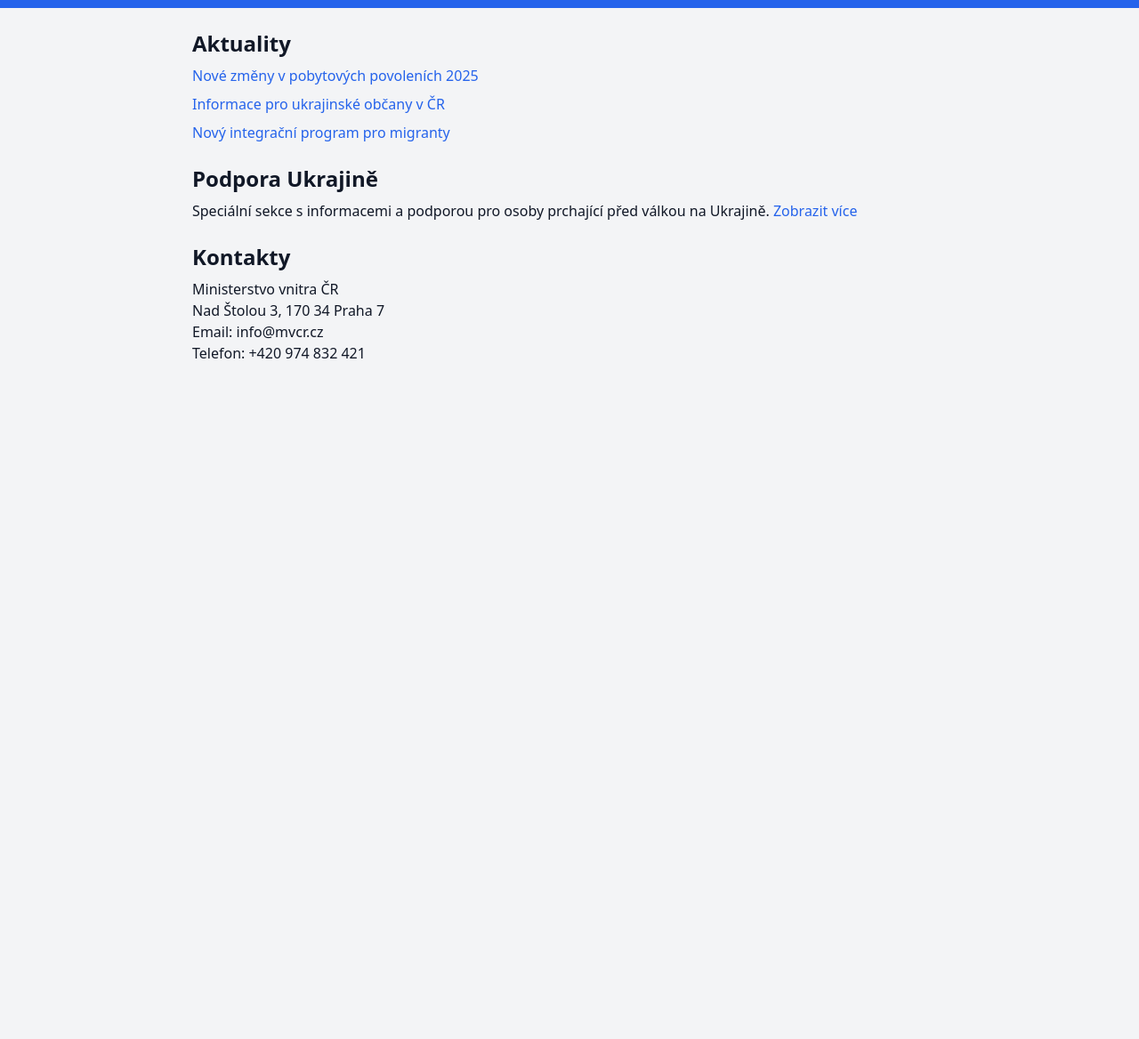
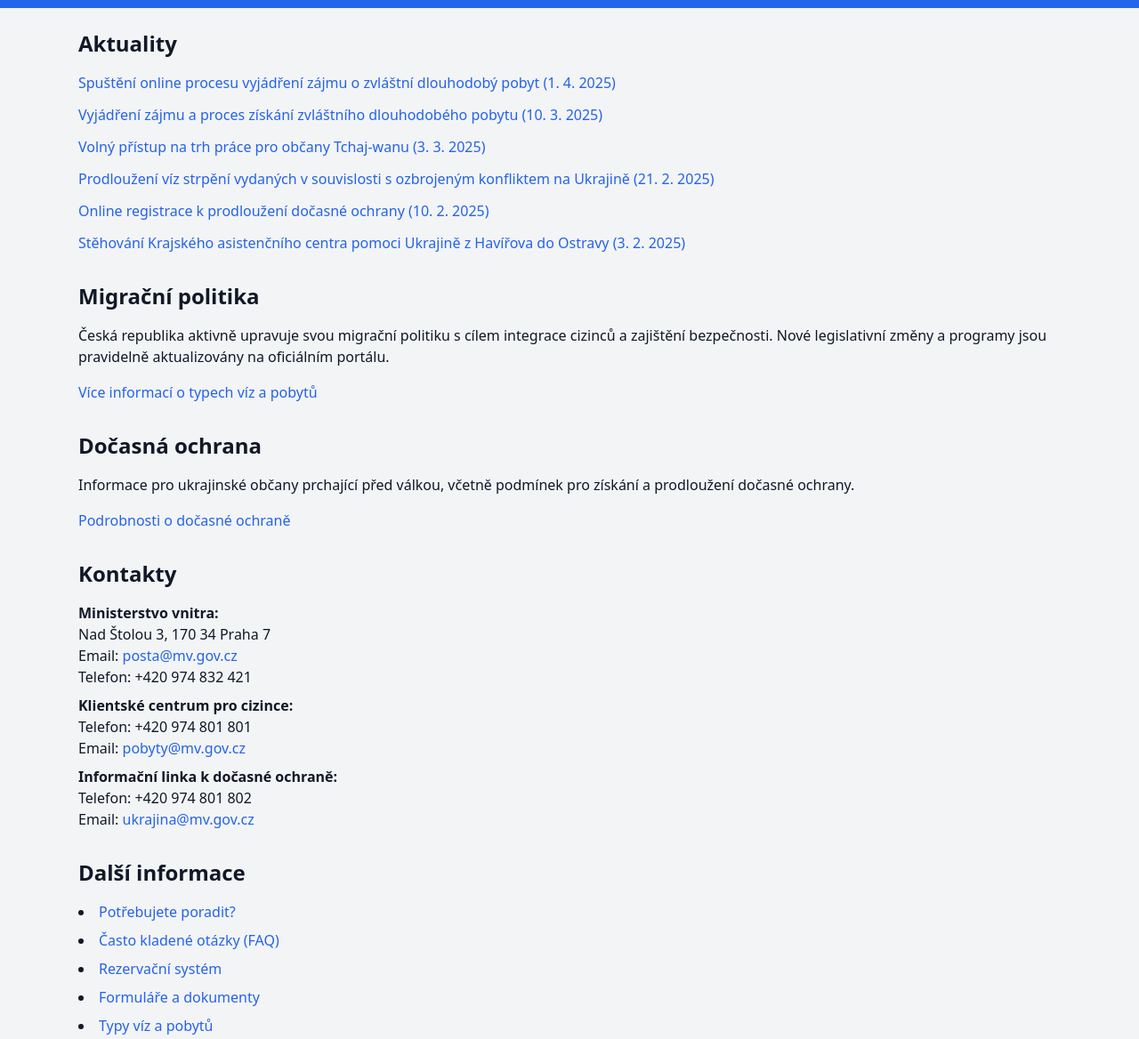
Before and after one commit to dankarapetian/migration-czech, a plain HTML site: page index.html in a window 1280 px wide. Shown: the part 107-1275 px from the top of the page at 89% size. Before the commit the page ends 800 px from the top, so only its background shows below. Drawn offline with nearby package versions, Linux system fonts and the light colour scheme.

Commit message:
Update index.html

```diff
--- a/index.html
+++ b/index.html
@@ -3,44 +3,118 @@
 <head>
   <meta charset="UTF-8" />
   <meta name="viewport" content="width=device-width, initial-scale=1.0" />
-  <title>Integrační portál</title>
+  <title>Integrační portál pro cizince</title>
   <link href="https://cdn.jsdelivr.net/npm/tailwindcss@2.2.19/dist/tailwind.min.css" rel="stylesheet" />
 </head>
 <body class="bg-gray-100 text-gray-900">
+  <!-- Header -->
   <header class="bg-white shadow p-4 flex justify-between items-center">
     <div class="text-xl font-bold">Integrační portál</div>
     <img src="https://flagcdn.com/w320/cz.png" alt="CZ Flag" class="h-6">
   </header>
 
+  <!-- Navigation -->
   <nav class="bg-blue-600 text-white p-3 flex space-x-4">
-    <a href="#" class="hover:underline">O nás</a>
-    <a href="#" class="hover:underline">Aktuality</a>
-    <a href="#" class="hover:underline">Kontakty</a>
+    <a href="https://ipc.gov.cz/o-nas/" class="hover:underline">O nás</a>
+    <a href="https://ipc.gov.cz/aktuality/" class="hover:underline">Aktuality</a>
+    <a href="https://ipc.gov.cz/kontakty/" class="hover:underline">Kontakty</a>
     <a href="form.html" class="bg-white text-blue-600 px-3 py-1 rounded ml-auto font-bold">Ověřit údaje</a>
   </nav>
 
-  <main class="max-w-4xl mx-auto p-6">
-    <section class="mb-6">
-      <h2 class="text-2xl font-semibold mb-2">Aktuality</h2>
-      <ul class="space-y-2">
-        <li><a href="#" class="text-blue-600 hover:underline">Nové změny v pobytových povoleních 2025</a></li>
-        <li><a href="#" class="text-blue-600 hover:underline">Informace pro ukrajinské občany v ČR</a></li>
-        <li><a href="#" class="text-blue-600 hover:underline">Nový integrační program pro migranty</a></li>
+  <!-- Main Content -->
+  <main class="max-w-6xl mx-auto p-6">
+    <!-- Aktuality -->
+    <section class="mb-8">
+      <h2 class="text-2xl font-semibold mb-4">Aktuality</h2>
+      <ul class="space-y-3">
+        <li>
+          <a href="https://ipc.gov.cz/aktuality/spusteni-online-procesu-vyjadreni-zajmu-o-zvlastni-dlouhodoby-pobyt/" class="text-blue-600 hover:underline">
+            Spuštění online procesu vyjádření zájmu o zvláštní dlouhodobý pobyt (1. 4. 2025)
+          </a>
+        </li>
+        <li>
+          <a href="https://ipc.gov.cz/aktuality/vyjadreni-zajmu-a-proces-ziskani-zvlastniho-dlouhodobeho-pobytu/" class="text-blue-600 hover:underline">
+            Vyjádření zájmu a proces získání zvláštního dlouhodobého pobytu (10. 3. 2025)
+          </a>
+        </li>
+        <li>
+          <a href="https://ipc.gov.cz/aktuality/volny-pristup-na-trh-prace-pro-obcany-vybranych-zemi-se-rozsiruje-o-obcany-tchaj-wanu/" class="text-blue-600 hover:underline">
+            Volný přístup na trh práce pro občany Tchaj-wanu (3. 3. 2025)
+          </a>
+        </li>
+        <li>
+          <a href="https://ipc.gov.cz/aktuality/prodlouzeni-viz-strpeni-vydanych-v-souvislosti-s-ozbrojenym-konfliktem-na-ukrajine/" class="text-blue-600 hover:underline">
+            Prodloužení víz strpění vydaných v souvislosti s ozbrojeným konfliktem na Ukrajině (21. 2. 2025)
+          </a>
+        </li>
+        <li>
+          <a href="https://ipc.gov.cz/aktuality/online-registrace-k-prodlouzeni-docasne-ochrany/" class="text-blue-600 hover:underline">
+            Online registrace k prodloužení dočasné ochrany (10. 2. 2025)
+          </a>
+        </li>
+        <li>
+          <a href="https://ipc.gov.cz/aktuality/stehovani-krajského-asistencniho-centra-pomoci-ukrajine-z-havirova-do-ostravy/" class="text-blue-600 hover:underline">
+            Stěhování Krajského asistenčního centra pomoci Ukrajině z Havířova do Ostravy (3. 2. 2025)
+          </a>
+        </li>
       </ul>
     </section>
 
-    <section class="mb-6">
-      <h2 class="text-2xl font-semibold mb-2">Podpora Ukrajině</h2>
-      <p>Speciální sekce s informacemi a podporou pro osoby prchající před válkou na Ukrajině. <a href="#" class="text-blue-600 hover:underline">Zobrazit více</a></p>
+    <!-- Migration Policy -->
+    <section class="mb-8">
+      <h2 class="text-2xl font-semibold mb-4">Migrační politika</h2>
+      <p class="mb-4">
+        Česká republika aktivně upravuje svou migrační politiku s cílem integrace cizinců a zajištění bezpečnosti. Nové legislativní změny a programy jsou pravidelně aktualizovány na oficiálním portálu.
+      </p>
+      <a href="https://ipc.gov.cz/typy-viz-a-pobytu/" class="text-blue-600 hover:underline">Více informací o typech víz a pobytů</a>
     </section>
 
-    <section>
-      <h2 class="text-2xl font-semibold mb-2">Kontakty</h2>
-      <p>Ministerstvo vnitra ČR<br>
-      Nad Štolou 3, 170 34 Praha 7<br>
-      Email: info@mvcr.cz<br>
-      Telefon: +420 974 832 421</p>
+    <!-- Dočasná ochrana -->
+    <section class="mb-8">
+      <h2 class="text-2xl font-semibold mb-4">Dočasná ochrana</h2>
+      <p class="mb-4">
+        Informace pro ukrajinské občany prchající před válkou, včetně podmínek pro získání a prodloužení dočasné ochrany.
+      </p>
+      <a href="https://ipc.gov.cz/docasna-ochrana/" class="text-blue-600 hover:underline">Podrobnosti o dočasné ochraně</a>
+    </section>
+
+    <!-- Kontakty -->
+    <section class="mb-8">
+      <h2 class="text-2xl font-semibold mb-4">Kontakty</h2>
+      <p class="mb-2">
+        <strong>Ministerstvo vnitra:</strong><br>
+        Nad Štolou 3, 170 34 Praha 7<br>
+        Email: <a href="mailto:posta@mv.gov.cz" class="text-blue-600 hover:underline">posta@mv.gov.cz</a><br>
+        Telefon: +420 974 832 421
+      </p>
+      <p class="mb-2">
+        <strong>Klientské centrum pro cizince:</strong><br>
+        Telefon: +420 974 801 801<br>
+        Email: <a href="mailto:pobyty@mv.gov.cz" class="text-blue-600 hover:underline">pobyty@mv.gov.cz</a>
+      </p>
+      <p>
+        <strong>Informační linka k dočasné ochraně:</strong><br>
+        Telefon: +420 974 801 802<br>
+        Email: <a href="mailto:ukrajina@mv.gov.cz" class="text-blue-600 hover:underline">ukrajina@mv.gov.cz</a>
+      </p>
+    </section>
+
+    <!-- Additional Resources -->
+    <section class="mb-8">
+      <h2 class="text-2xl font-semibold mb-4">Další informace</h2>
+      <ul class="list-disc list-inside space-y-2">
+        <li><a href="https://ipc.gov.cz/poradna/" class="text-blue-600 hover:underline">Potřebujete poradit?</a></li>
+        <li><a href="https://ipc.gov.cz/faq/" class="text-blue-600 hover:underline">Často kladené otázky (FAQ)</a></li>
+        <li><a href="https://ipc.gov.cz/rezervace/" class="text-blue-600 hover:underline">Rezervační systém</a></li>
+        <li><a href="https://ipc.gov.cz/formulare-a-dokumenty/" class="text-blue-600 hover:underline">Formuláře a dokumenty</a></li>
+        <li><a href="https://ipc.gov.cz/typy-viz-a-pobytu/" class="text-blue-600 hover:underline">Typy víz a pobytů</a></li>
+      </ul>
     </section>
   </main>
+
+  <!-- Footer -->
+  <footer class="bg-white shadow p-4 text-center">
+    ©2025 Ministerstvo vnitra České republiky. Všechna práva vyhrazena.
+  </footer>
 </body>
 </html>
```
